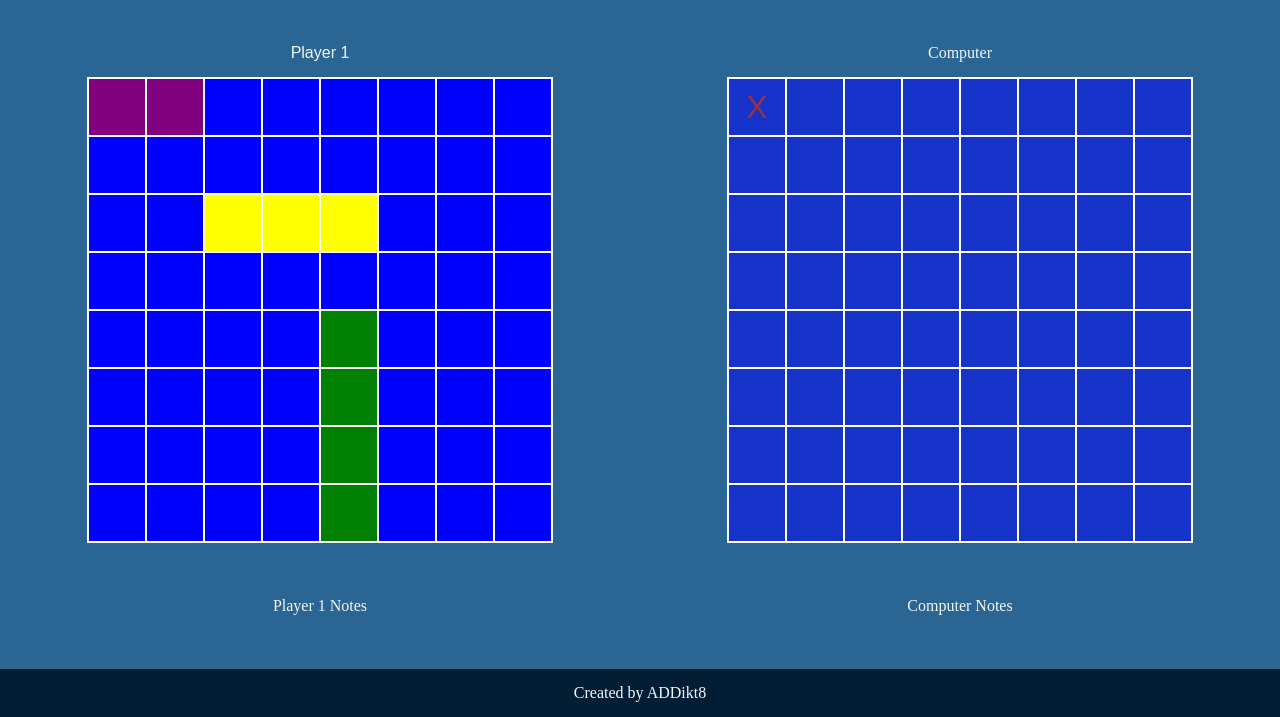
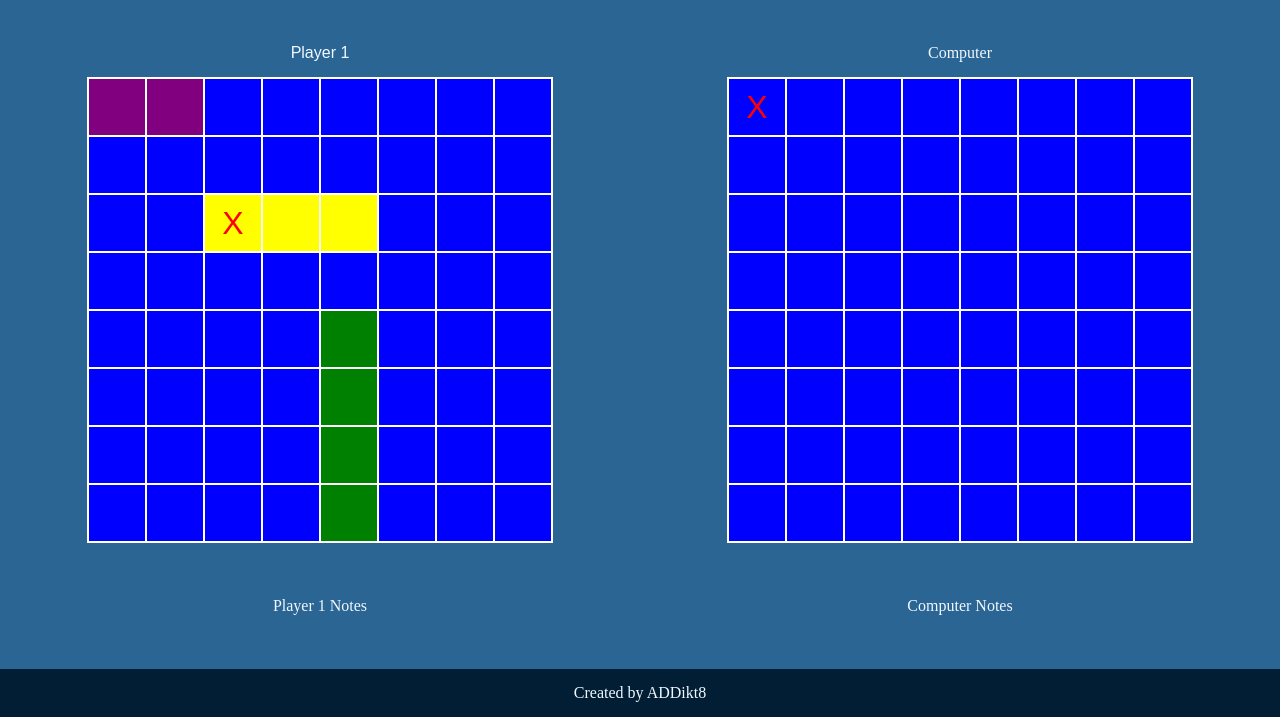
Before and after one commit to ADDikt88/battleship, a website built with webpack: page src/template.html in a window 1280 px wide. Both pictures are taken after a click on the button 757 px from the left and 190 px from the top of the page. Shown: the part 83-800 px from the top of the page. Built offline with nearby package versions, Linux system fonts and the light colour scheme.

Commit message:
Basic computer logic implemented
Computer picks random square as long as it has not been
clicked before.

```diff
--- a/src/gameLogic.js
+++ b/src/gameLogic.js
@@ -31,14 +31,26 @@ function initializeShips(player) {
 
 function switchTurnOrder(id) {
   console.log("SWITCH TURN ORDER");
-  let turnOffBoardButtons = document.querySelectorAll(`.p${id + 1} > *`);
-  let turnOnBoardButtons = document.querySelectorAll(
-    `.p${((id + 1) % 2) + 1} > *`
-  );
-  console.log(turnOffBoardButtons.length);
-  for (let i = 0; i < turnOffBoardButtons.length; i++) {
-    turnOffBoardButtons[i].setAttribute("class", "player-turn-off");
-    turnOnBoardButtons[i].setAttribute("class", "player-turn-on");
+
+  let toggleButtons = document.querySelectorAll("button");
+  for (const button of toggleButtons) {
+    button.classList.toggle("not-this-turn");
+  }
+
+  //if the board last clicked on was the computer (aka player's turn), let computer choose the next square
+  if (id == 1) {
+    computerChooses();
+  }
+}
+
+function computerChooses() {
+  const buttons = document.querySelectorAll("button");
+  let randomIndex = Math.floor(Math.random() * 64);
+  while (true) {
+    if (buttons[randomIndex].disabled == false) {
+      buttons[randomIndex].click();
+      return;
+    } else randomIndex = Math.floor(Math.random() * 64);
   }
 }
 
--- a/src/mainpage.js
+++ b/src/mainpage.js
@@ -18,7 +18,10 @@ function mainpage() {
   drawGameboardState(p2gameboard, 1, p2ships);
 
   //Player 1 goes first
-  switchTurnOrder(0);
+  let player1Buttons = document.querySelectorAll(".p1 > *");
+  for (const button of player1Buttons) {
+    button.classList.add("not-this-turn");
+  }
 }
 
 function renderPage() {
--- a/src/styles.css
+++ b/src/styles.css
@@ -92,8 +92,8 @@ footer > p {
   align-items: center;
 }
 
-.player-turn-off {
-  opacity: 0.5;
+.not-this-turn {
+  /* opacity: 0.5; */
   pointer-events: none;
   cursor: not-allowed;
 }
```
